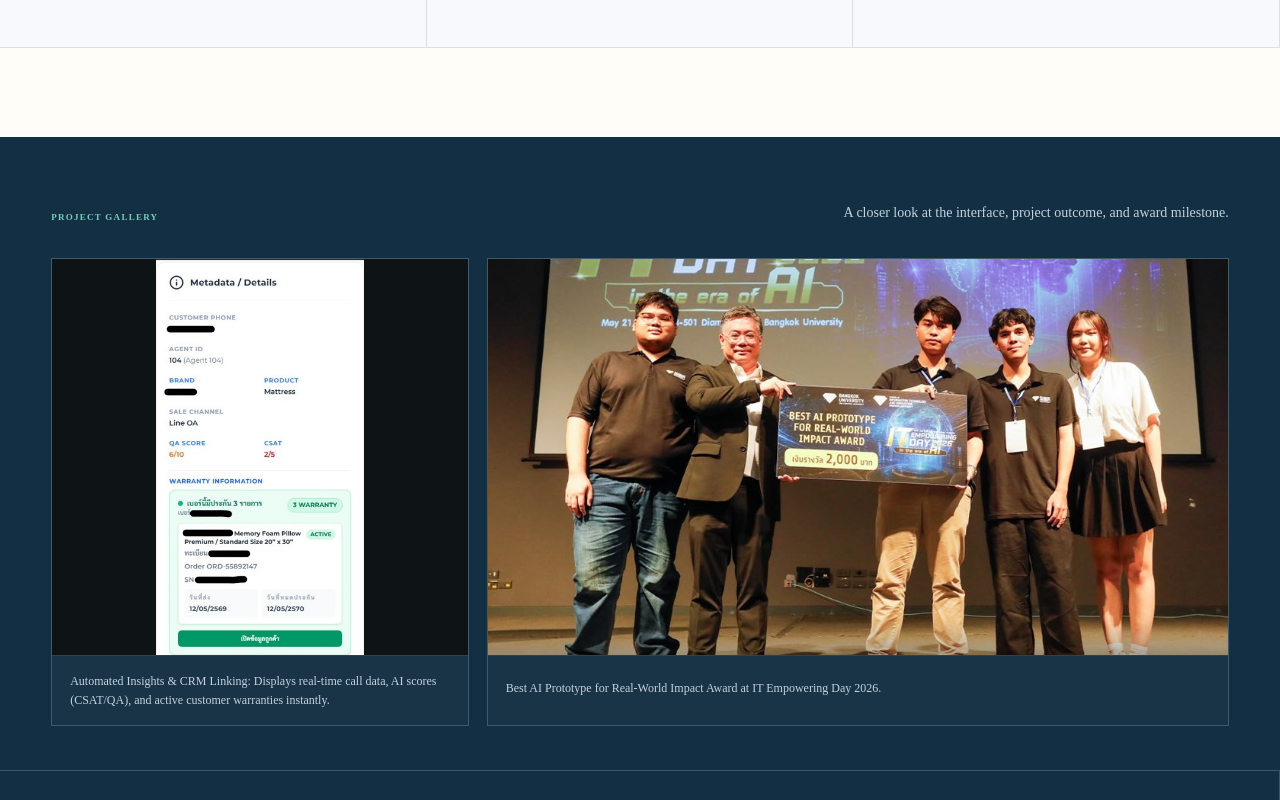
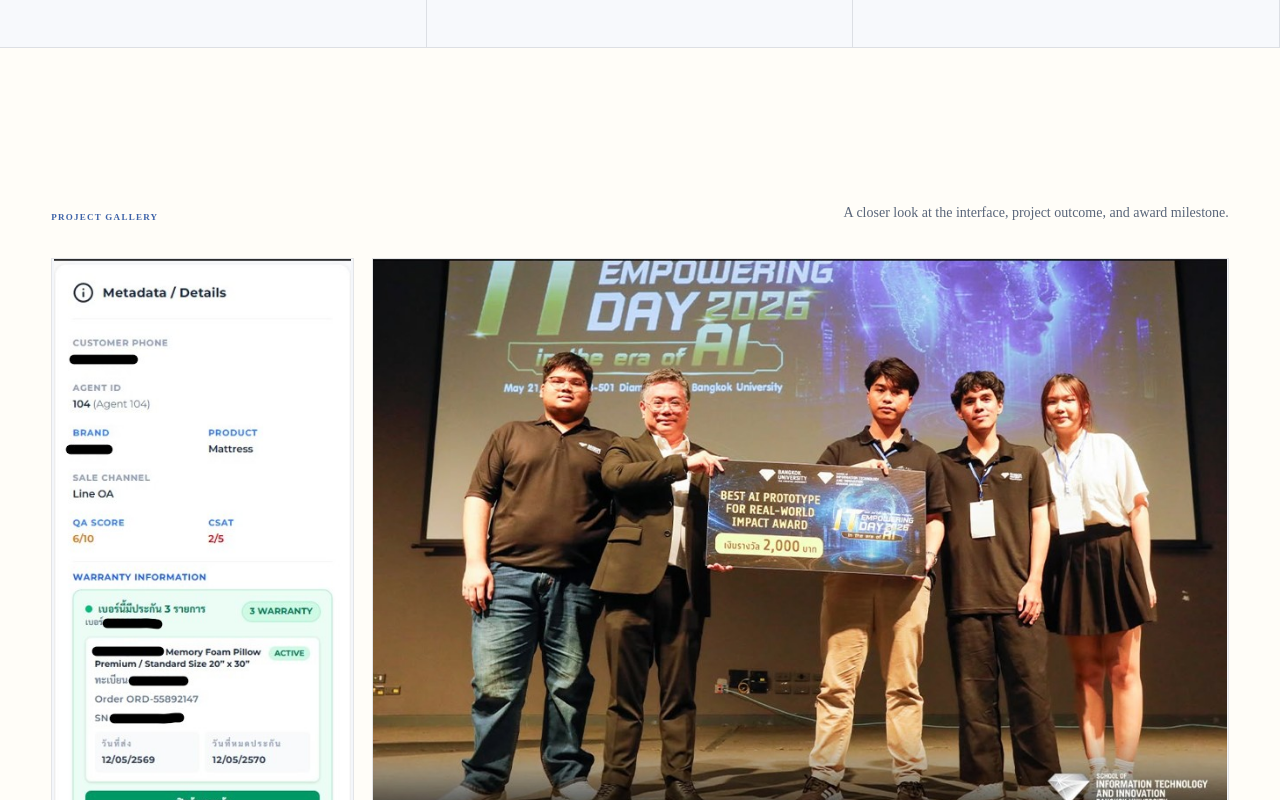
Before and after one commit to vachiravitz/portfolio-vachiravit, a Next.js app: page /projects/giewbu-ai-project in a window 1280 px wide. Shown: the part 1540-2340 px from the top of the page. Built offline with nearby package versions, Linux system fonts and the light colour scheme.

Commit message:
Use light gallery and fit award image

```diff
--- a/app/case-study.css
+++ b/app/case-study.css
@@ -304,18 +304,20 @@
   color: #ffffff;
 }
 
-.case-gallery { padding-block: clamp(42px, 5vw, 70px) 44px; }
-.case-gallery-heading { display: flex; justify-content: space-between; gap: 30px; align-items: end; margin-bottom: 34px; }
-.case-closing .case-gallery-heading > span { color: var(--case-closing-accent); }
-.case-gallery-heading p { max-width: 520px; margin: 0; color: var(--case-closing-text); font-size: 14px; line-height: 1.65; }
-.case-gallery-grid { display: grid; grid-template-columns: minmax(320px, .72fr) minmax(0, 1.28fr); gap: 18px; align-items: stretch; }
-.case-gallery figure { margin: 0; overflow: hidden; border: 1px solid var(--case-closing-line); background: rgba(255,255,255,.025); box-shadow: none; }
+.case-gallery { padding-block: clamp(42px, 5vw, 70px) 54px; background: var(--case-background); color: var(--case-ink); }
+.case-gallery-heading { display: flex; justify-content: space-between; gap: 30px; align-items: end; width: min(100%, 1320px); margin: 0 auto 34px; }
+.case-closing .case-gallery-heading > span { color: var(--case-accent); }
+.case-gallery-heading p { max-width: 520px; margin: 0; color: var(--case-text); font-size: 14px; line-height: 1.65; }
+.case-gallery-grid { display: grid; grid-template-columns: minmax(260px, .53fr) minmax(0, 1.5fr); gap: 18px; align-items: start; width: min(100%, 1320px); margin-inline: auto; }
+.case-gallery figure { margin: 0; overflow: hidden; border: 1px solid var(--case-line); background: #ffffff; box-shadow: none; }
 .case-gallery-wide { grid-column: 1 / -1; }
-.case-gallery-visual { height: clamp(340px, 31vw, 460px); border-bottom: 1px solid var(--case-closing-line); background: #0e1316; }
-.case-gallery figure:not(.case-gallery-wide) .case-gallery-visual { height: clamp(340px, 31vw, 460px); }
-.case-closing .case-image { border: 0; background: #0e1316; }
+.case-gallery-visual { height: auto; border-bottom: 1px solid var(--case-line); background: #f4f6fa; }
+.case-gallery figure:not(.case-gallery-wide) .case-gallery-visual { height: auto; }
+.case-gallery-item-1 .case-gallery-visual { aspect-ratio: .53; }
+.case-gallery-item-2 .case-gallery-visual { aspect-ratio: 1.5; }
+.case-closing .case-gallery .case-image { border: 0; background: #f4f6fa; }
 .case-gallery-item-2 { margin-top: 0 !important; }
-.case-gallery figcaption { display: flex; align-items: center; min-height: 64px; padding: 16px 18px; color: var(--case-closing-text); font-size: 12px; line-height: 1.55; }
+.case-gallery figcaption { display: flex; align-items: center; min-height: 64px; padding: 16px 18px; color: var(--case-text); font-size: 12px; line-height: 1.55; }
 
 .case-final-grid { display: grid; grid-template-columns: repeat(auto-fit, minmax(280px, 1fr)); margin-top: 0; border-top: 1px solid var(--case-closing-line); border-left: 0; background: transparent; }
 .case-final-after-gallery { margin-top: 0; }
@@ -378,9 +380,10 @@
   .case-features,
   .case-gallery-grid { grid-template-columns: 1fr; }
   .case-gallery-wide { grid-column: auto; }
+  .case-gallery-item-1 { justify-self: center; width: min(100%, 360px); }
   .case-gallery-item-2 { margin-top: 0 !important; }
   .case-gallery-heading { align-items: flex-start; flex-direction: column; }
-  .case-gallery-visual,
-  .case-gallery figure:not(.case-gallery-wide) .case-gallery-visual { height: 360px; }
+  .case-gallery-item-1 .case-gallery-visual { height: auto; aspect-ratio: .53; }
+  .case-gallery-item-2 .case-gallery-visual { height: auto; aspect-ratio: 1.5; }
   .case-footer { align-items: flex-start; flex-direction: column; justify-content: center; gap: 18px; }
 }
--- a/app/data/projects.ts
+++ b/app/data/projects.ts
@@ -36,7 +36,7 @@
       ],
       gallery: [
         { image: "/images/projects/giewbu-cover2.jpg", caption: "Automated Insights & CRM Linking: Displays real-time call data, AI scores (CSAT/QA), and active customer warranties instantly.", wide: false, fit: "contain" },
-        { image: "/images/projects/giewbu-award.jpg", caption: "Best AI Prototype for Real-World Impact Award at IT Empowering Day 2026.", wide: false, fit: "cover" },
+        { image: "/images/projects/giewbu-award.jpg", caption: "Best AI Prototype for Real-World Impact Award at IT Empowering Day 2026.", wide: false, fit: "contain" },
 
       ],
       collaborators: [], // ตัวอย่าง: ["Name One", "Name Two"]
```
